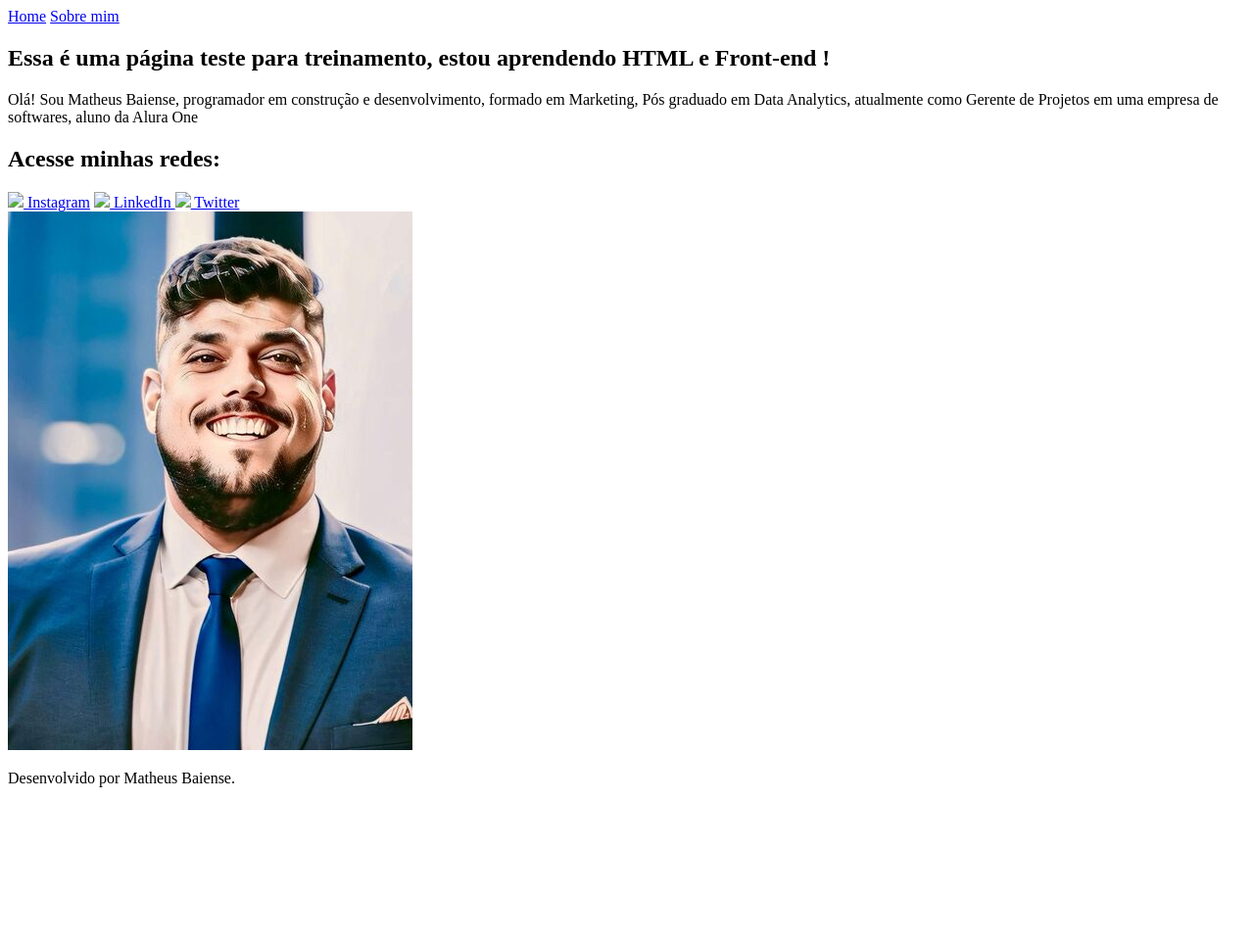
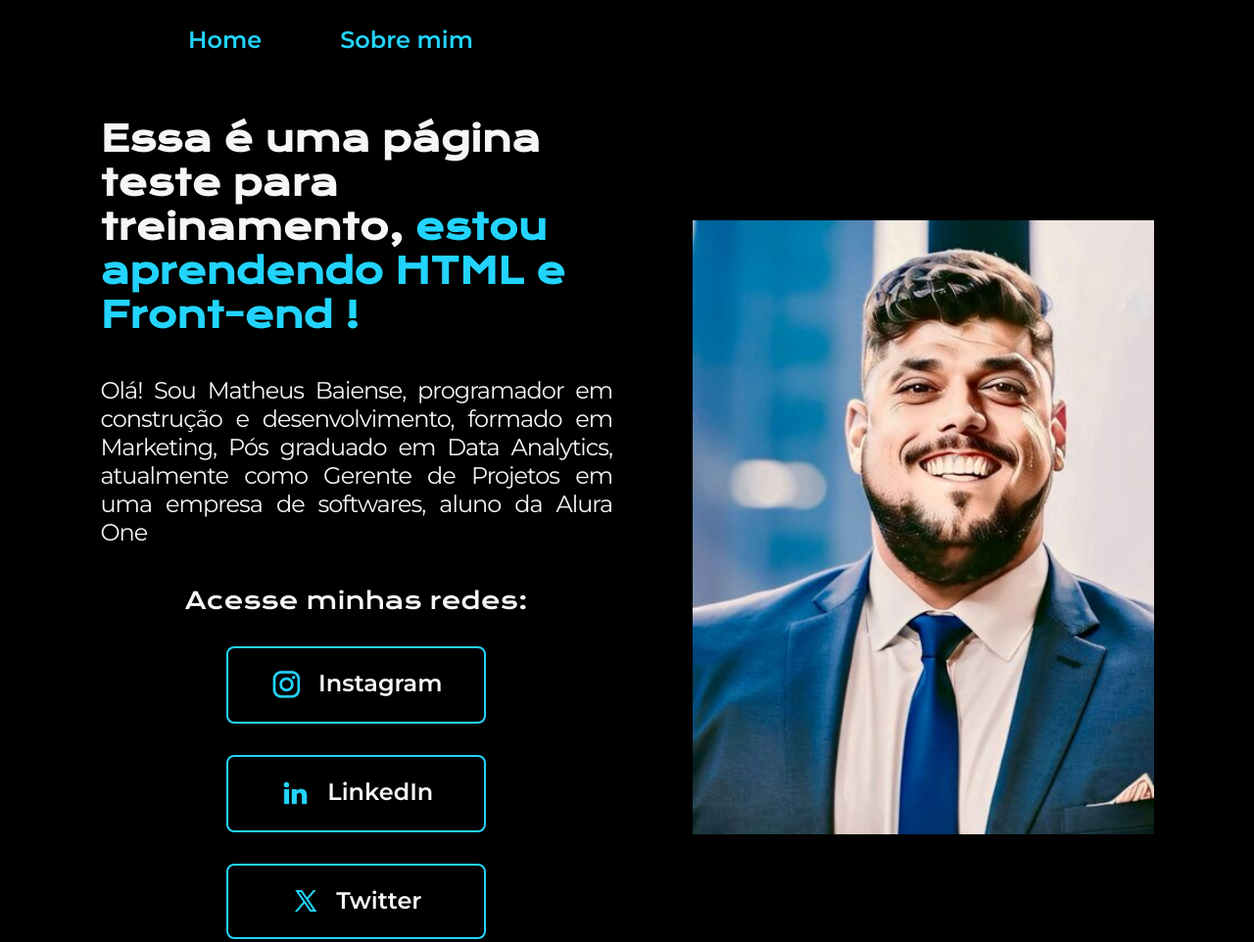
Before and after one commit to Matheusbaiense/portifolio, a plain HTML site: page index.html in a window 1280 px wide. Shown: the top 962 px of the page at 98% size. Before the commit the page ends 820 px from the top, so only its background shows below. Drawn offline with nearby package versions, Linux system fonts and the light colour scheme.

Commit message:
Add files via upload
Atualização

```diff
--- a/index.html
+++ b/index.html
@@ -4,7 +4,7 @@
     <meta charset="UTF-8" />
     <meta name="viewport" content="width=device-width, initial-scale=1.0" />
     <title>Portfolio</title>
-    <link rel="stylesheet" href="./Pasta styles/style.css" />
+    <link rel="stylesheet" href="./style.css" />
   </head>
   <body>
     <header class="cabecalho">
@@ -34,19 +34,19 @@
             class="apresentacao__links__navegacao"
             href="https://www.instagram.com/omatheusbaiense/"
           >
-            <img src="./pasta assets/instagram.png" /> Instagram</a
+            <img src="./instagram.png" /> Instagram</a
           >
           <a
             class="apresentacao__links__navegacao"
             href="https://www.linkedin.com/in/matheusbaiense/"
           >
-            <img src="./pasta assets/linkedin.png" /> LinkedIn
+            <img src="./linkedin.png" /> LinkedIn
           </a>
           <a
             class="apresentacao__links__navegacao"
             href="https://twitter.com/matheusbaiense"
           >
-            <img src="./pasta assets/twitter-novo.png" /> Twitter
+            <img src="./twitter-novo.png" /> Twitter
           </a>
         </div>
       </section>
```
Also changed, not shown: about.html (+1 -1 lines).
